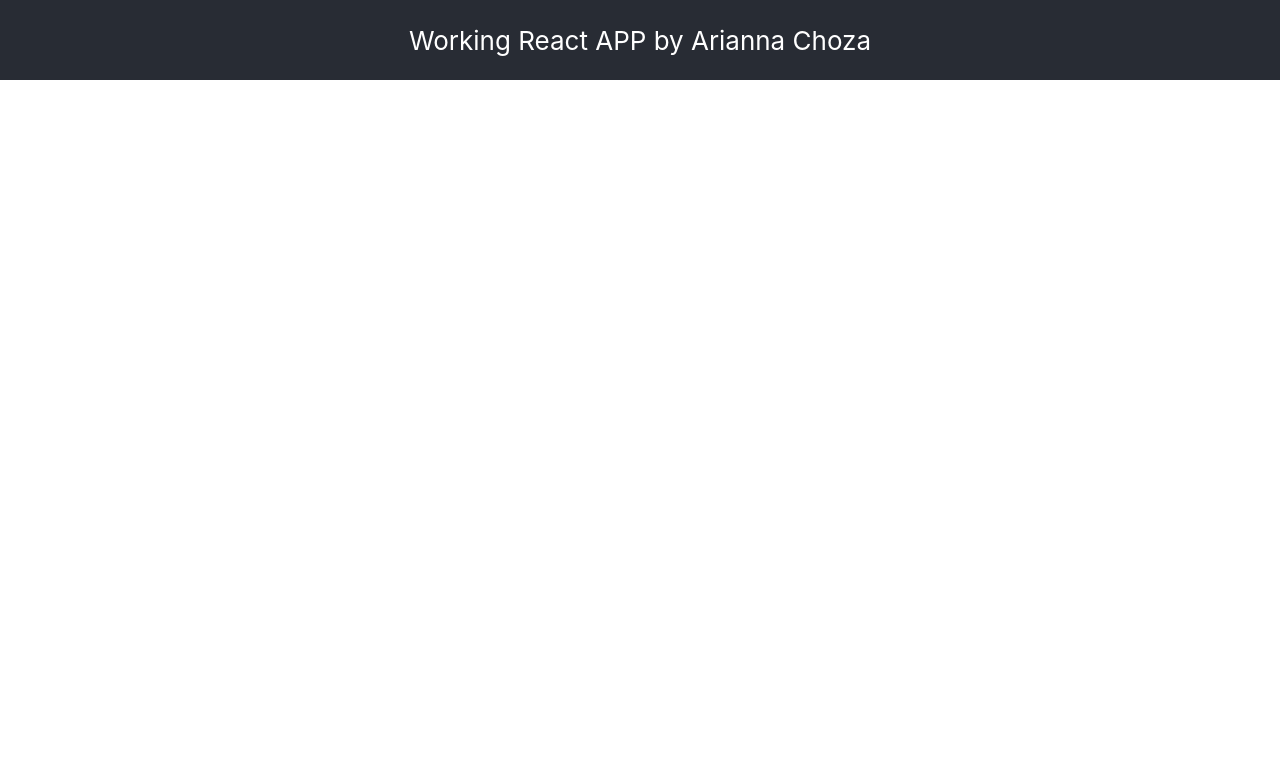
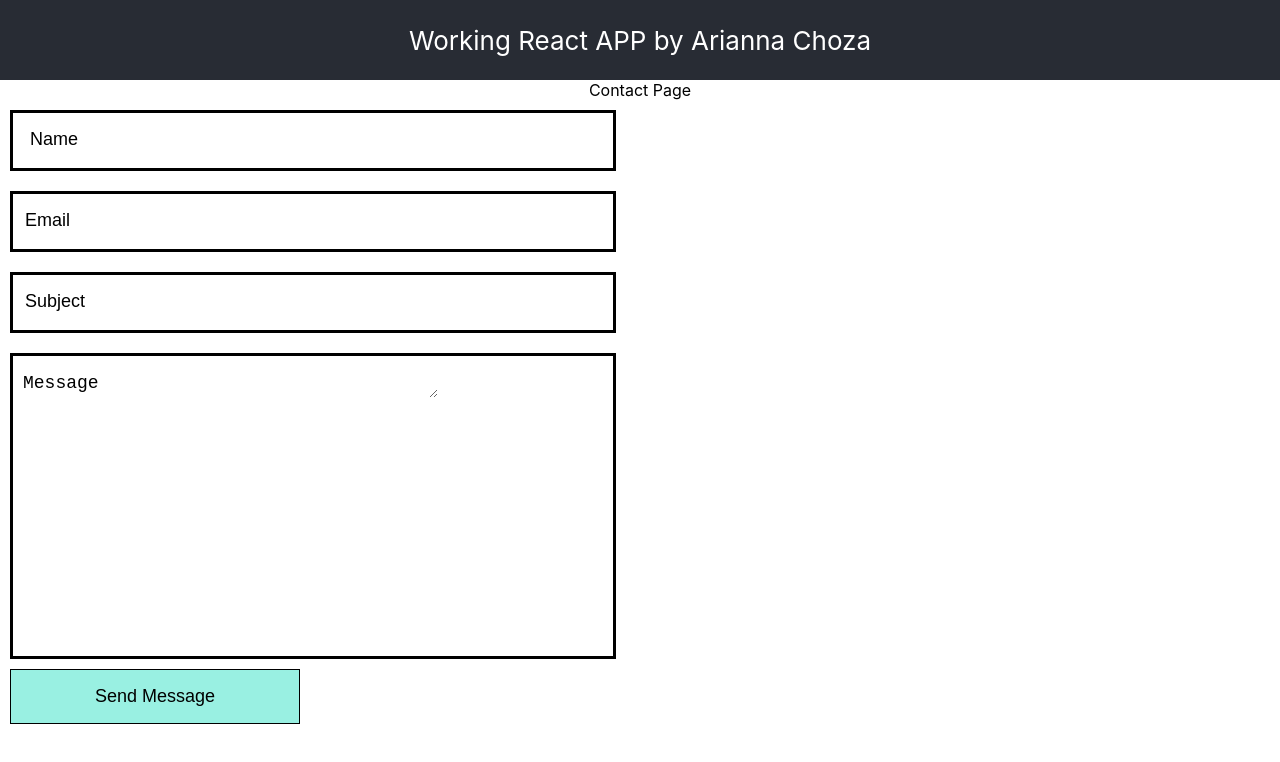
Before and after one commit to unachoza/Paloma-Rincon-Store, a React (Create React App) app in the folder client/: page /contact in a window 1280 px wide. Shown: the top 762 px of the page. Built offline with nearby package versions, Linux system fonts and the light colour scheme.

Commit message:
about page and contact page with styled form

```diff
--- a/client/src/App.js
+++ b/client/src/App.js
@@ -1,6 +1,7 @@
 import './App.css';
 import { BrowserRouter, Route, Switch } from 'react-router-dom';
-import About from "./Components/About.js"
+import About from "./Pages/About.js"
+import Contact from "./Pages/Contact/Contact.js"
 
 function App() {
   return (
@@ -15,6 +16,11 @@ function App() {
             path="/about"
             render={(props) => <About {...props} />}
           />
+          <Route
+            exact
+            path="/contact"
+            render={(props) => <Contact {...props} />}
+          />
         </Switch>
         </BrowserRouter>
     </div>
--- /dev/null
+++ b/client/src/Pages/Contact/Contact.css
@@ -0,0 +1,52 @@
+form {
+  display: flex;
+  align-items: center;
+  flex-direction: column;
+  justify-content: center;
+  width: 600px;
+  align-items: flex-start;
+}
+input {
+  margin: 10px;
+  width: 100%;
+  border: none;
+}
+textarea {
+  border: none;
+  margin: 10px;
+  margin-top: 38px;
+}
+::placeholder {
+  color: black;
+  font-size: 18px;
+}
+.input {
+  display: flex;
+  flex-direction: row;
+  align-items: center;
+  justify-self: center;
+  width: 100%;
+  border: solid black;
+  color: black;
+  height: 55px;
+  margin: 10px;
+}
+textarea {
+  margin-bottom: 290px;
+  padding: 10px 0px;
+}
+textarea::placeholder {
+  font-size: 18px;
+}
+div #message {
+  border: solid black;
+  height: 300px;
+}
+button {
+  height: 55px;
+  width: 290px;
+  background-color: #99f0e2;
+  margin: 0px 10px;
+  font-size: 18px;
+  border: solid 1px black;
+}
--- /dev/null
+++ b/client/src/Pages/Contact/Contact.js
@@ -0,0 +1,31 @@
+import React from "react";
+import "./Contact.css";
+
+const ContactPage = () => {
+  return (
+    <div className="App">
+      Contact Page
+      <form>
+        <div className="input">
+          <label for="name"/>
+          <input type="text" id="name" placeholder=" Name" />
+        </div>
+        <div className="input">
+          <label for="email"/>
+          <input type="text" id="email" placeholder="Email" />
+        </div>
+        <div className="input">
+          <label for="subject"/>
+          <input type="text" id="subject" placeholder="Subject" />
+        </div>
+        <div className="input message" id="message" >
+          <label for="message"/>
+          <textarea rows="1" cols="50" type="text" placeholder="Message" />
+        </div>
+<button>Send Message</button>
+      </form>
+    </div>
+  );
+};
+
+export default ContactPage;
```
Also changed, not shown: client/src/Pages/About.js (renamed from client/src/Components/About.js).
